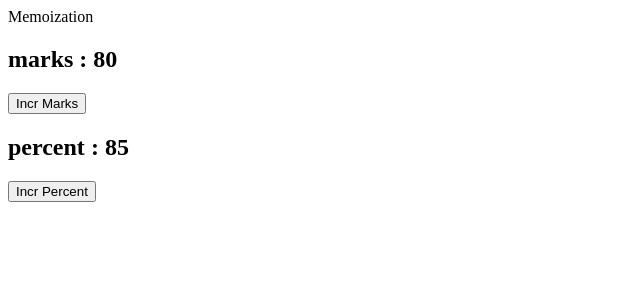
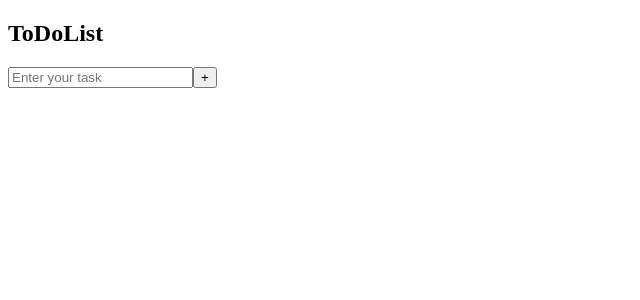
Before and after one commit to VAIBHAVKUMAR2021/second-project, a React (Vite) app: page / in a window 1280 px wide. Shown: the top 300 px of the page, without its empty margins (0-640 px from the left). Built offline with nearby package versions, Linux system fonts and the light colour scheme.

Commit message:
TodoList,3rd technique of memoization

```diff
--- a/package.json
+++ b/package.json
@@ -12,7 +12,8 @@
   "dependencies": {
     "axios": "^1.12.2",
     "react": "^19.1.1",
-    "react-dom": "^19.1.1"
+    "react-dom": "^19.1.1",
+    "react-icons": "^5.5.0"
   },
   "devDependencies": {
     "@eslint/js": "^9.36.0",
--- a/src/App.jsx
+++ b/src/App.jsx
@@ -4,6 +4,8 @@ import ErrorBoundary from "./error-boundary/ErrorBoundary"
 import SideEffects from "./fetch-data/SideEffects"
 import FetchUsers from "./fetch-data/FetchUsers"
 import ParentComp from "./memoization/ParentComp"
+import MemoComp from "./memoization/MemoComp"
+import ToDoList from "./task/ToDoList"
 
 const App = () => {
   return (
@@ -17,7 +19,9 @@ const App = () => {
     </ErrorBoundary> */}
     {/* <SideEffects /> */}
     {/* <FetchUsers/> */}
-    <ParentComp/>
+    {/* <ParentComp/> */}
+    {/* <MemoComp/> */}
+    <ToDoList/>
     </>
   )
 }
--- /dev/null
+++ b/src/memoization/MemoComp.jsx
@@ -0,0 +1,39 @@
+import {useState , useMemo} from 'react'
+
+const MemoComp = () => {
+
+let[count,setCount] = useState(0)
+let[number,setNumber] = useState(0)
+
+
+let incrCount = () =>{ setCount(count+1)}
+let incrNum = () =>{ setNumber(number+1)}
+
+//useMemo(callbackfunc, array of dependency) is used to memoize the value return by the function.
+
+// let isEven = () => {
+//     let i=0
+//     while(i<2000000000){              // we loaded the function so that we can use the 3rd technique
+//         i++}
+//     return count % 2 === 0            //memoize the boolean value
+// }
+
+//assign the function with useMemo hook
+let isEven = useMemo(() => {
+    let i=0
+    while(i<2000000000){
+     i++
+}
+    return count % 2 === 0          // memoize the return value
+}, [count])
+
+  return (
+    <>
+    <button onClick={incrCount}>Count - {count}</button>
+    {isEven ? "Even" : "Odd"}  <br/>
+    <button onClick={incrNum}>Number - {number}</button>
+    </>
+  )
+}
+
+export default MemoComp
--- a/src/memoization/ParentComp.jsx
+++ b/src/memoization/ParentComp.jsx
@@ -13,7 +13,7 @@ let[percent,setPercent] = useState(85);
 
 //when the parentcomp is re-render then the function will also re-render that's why we use {useCallback}..
 
-//useCallback(callbackfunc, array of dependency) is used to memoize a function
+//useCallback(callbackfunc, array of dependency) is used to memoize(stores in memory) a function.
 
 let incrMarks = useCallback(() =>{
   setMarks(marks + 1)
--- /dev/null
+++ b/src/task/TodoList.jsx
@@ -0,0 +1,48 @@
+import {useState , Fragment} from 'react'
+import { MdDelete } from "react-icons/md";
+
+
+
+const ToDoList = () => {
+    let [task,setTask] = useState("")  //to store the value of single task , after that the empty string of useState is for the initial state
+
+let [list,setList] = useState([])  //to store the multiple value of task...
+
+let handleChange = (e) =>{
+    setTask(e.target.value)
+}
+
+let handleSubmit =(e) =>{
+    e.preventDefault()
+    if(!task){                     // if user didn't passs the task or send it empty
+        alert("Please Enter Some Task")
+    }else{
+        setList([...list,task])   // spread operator => so that it stores the value together
+        setTask("")
+    }
+}
+
+  return (
+    <>
+<h2>ToDoList</h2>
+<form onSubmit={handleSubmit}>
+    <input type='text' placeholder='Enter your task' value={task} onChange={handleChange}/>
+    <button>+</button>
+</form>
+{
+    list.map((value,index)=>{                  //for displaying the task on server
+        return(<Fragment key={index}>
+      <h3>{value}</h3>
+           <span> <MdDelete /></span>
+     </Fragment>)
+
+    })
+}
+    </>
+
+
+
+  )
+}
+
+export default ToDoList
```
Also changed, not shown: 1 other file (tests, documents, lock files or other folders).
